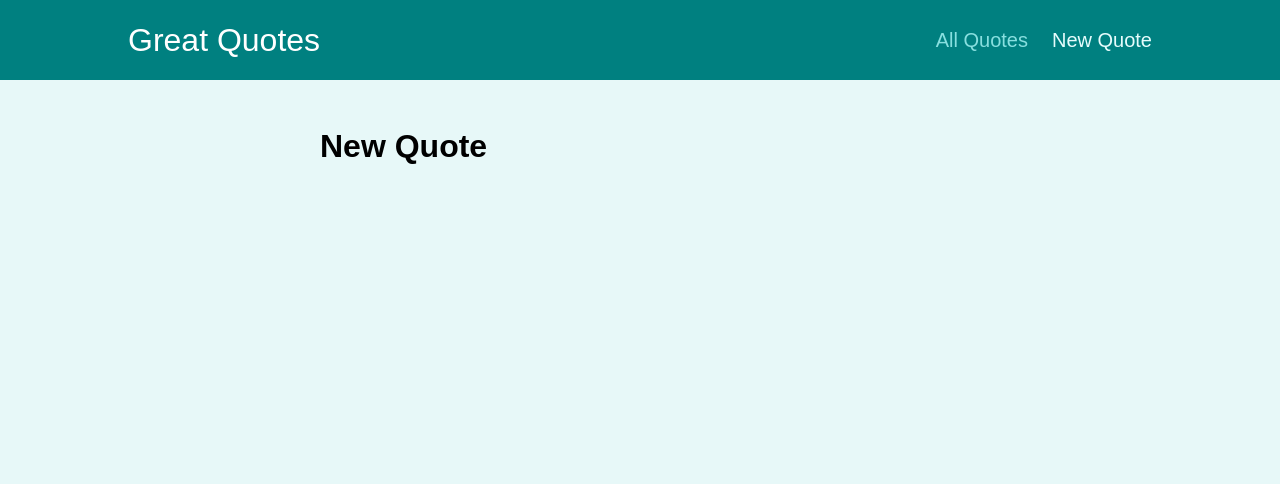
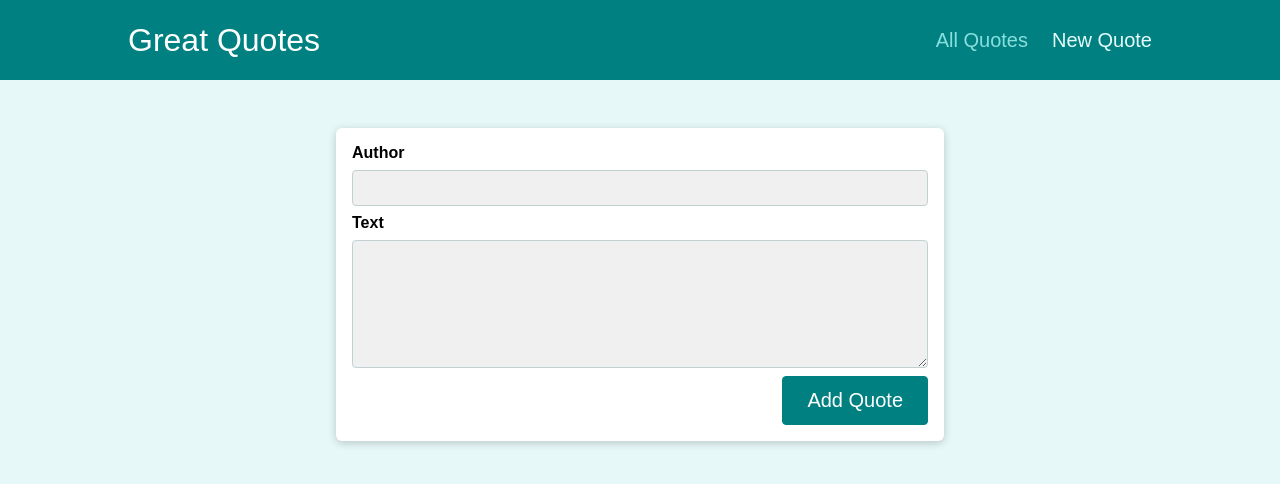
Before and after one commit to Ashwinv23/react-router-quotes, a React (Create React App) app: page /newquote in a window 1280 px wide. Shown: the top 484 px of the page. Built offline with nearby package versions, Linux system fonts and the light colour scheme.

Commit message:
new quote form

```diff
--- a/src/pages/NewQuote.js
+++ b/src/pages/NewQuote.js
@@ -1,11 +1,10 @@
 import React from 'react';
+import QuoteForm from '../components/quotes/QuoteForm';
 
 function NewQuote() {
-  return (
-    <div>
-      <h1>New Quote</h1>
-    </div>
-  );
+  const addQuoteHandler = (quote) => console.log(quote);
+
+  return <QuoteForm onAddQuote={addQuoteHandler} />;
 }
 
 export default NewQuote;
```
Also changed, not shown: 1 other file (tests, documents, lock files or other folders).
